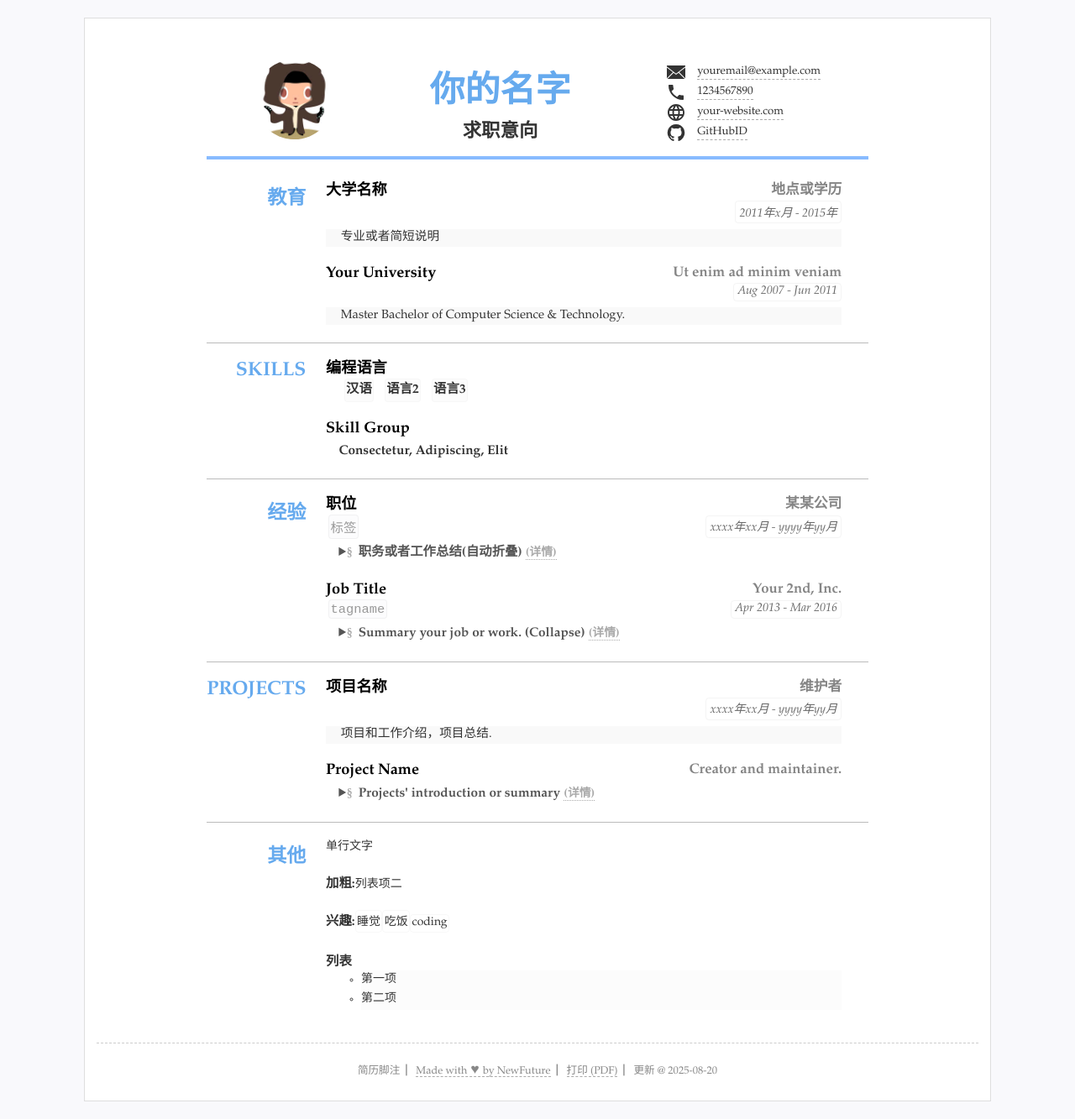
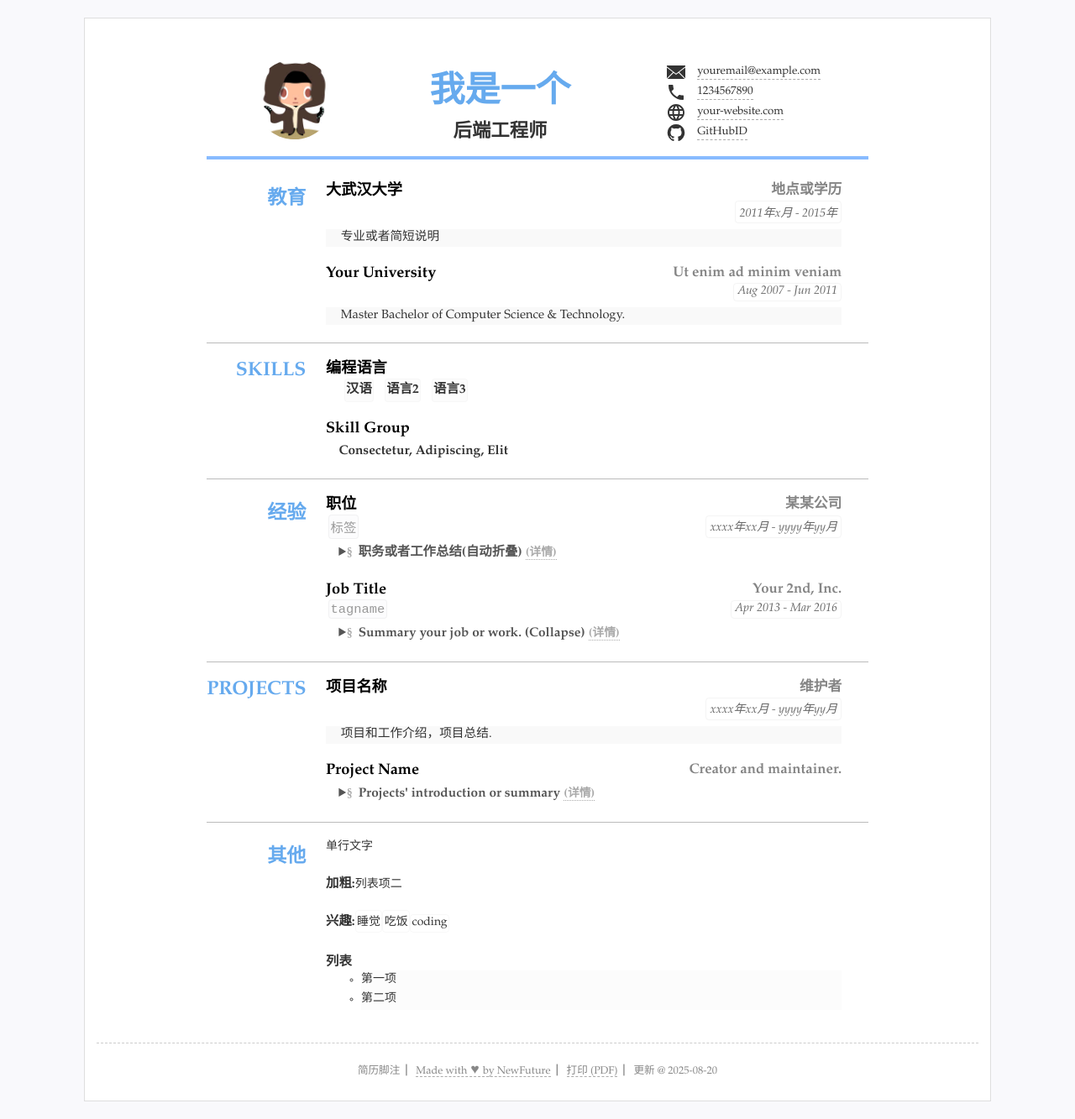
Before and after one commit to mikanshima/MyRepository, a Jekyll site: the page built from index.html, in a window 1280 px wide. Shown: the whole page at 84% size. Built offline with Jekyll 4.4.1, drawn with Linux system fonts in a browser that asks for light colours.

Commit message:
DemoUpdate resume.yml

```diff
--- a/_data/resume.yml
+++ b/_data/resume.yml
@@ -3,8 +3,8 @@
 
 title: "简历标题"
 lang: "zh" #语言设置 zh表示中文 en 表示英语
-name: "你的名字"
-jobtitle: "求职意向" #可空不显示
+name: "我是一个"
+jobtitle: "后端工程师" #可空不显示
 photo: "assets/img/photo.jpg" #照片可空，不显示
 
 #联系方式
@@ -30,7 +30,7 @@ main: #简历主要内容，
 - type: education #类别为ID
   name: 教育 #显示名称，空则使用type
   content: #内容基本格式 标题-副标题-日期-详细内容 (都允许空)
-  - title: 大学名称
+  - title: 大武汉大学
     duration: "2011年x月 - 2015年"
     sub: 地点或学历
     detail: 专业或者简短说明
```
